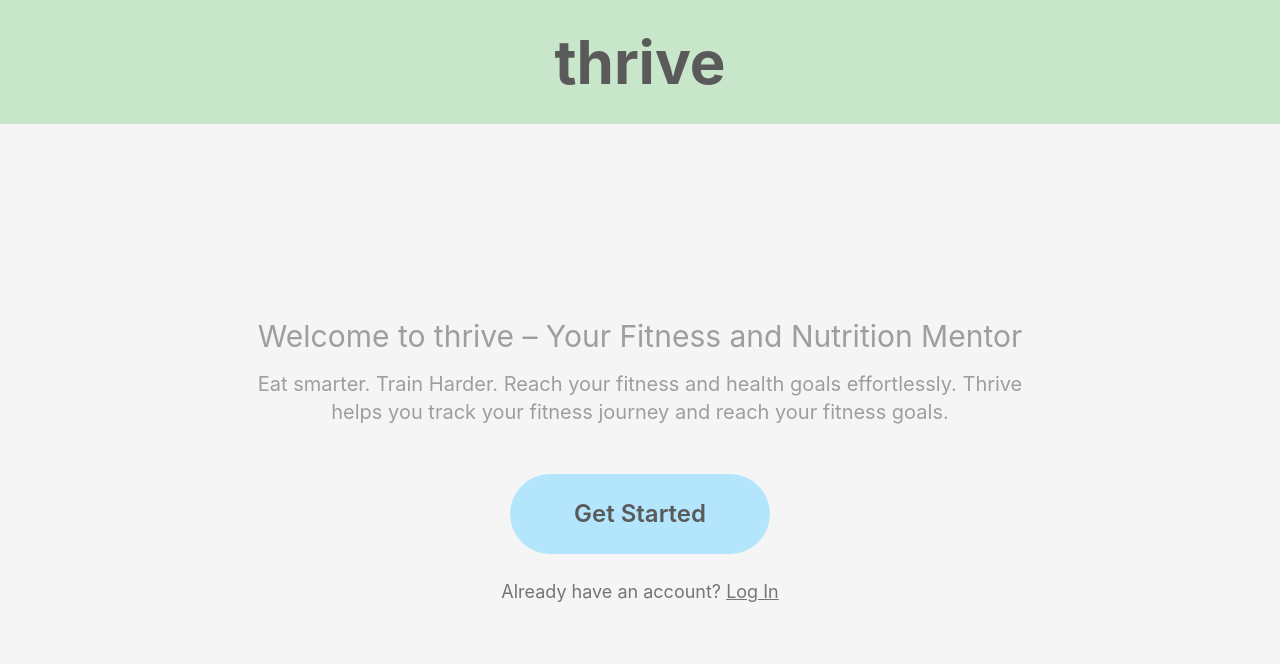
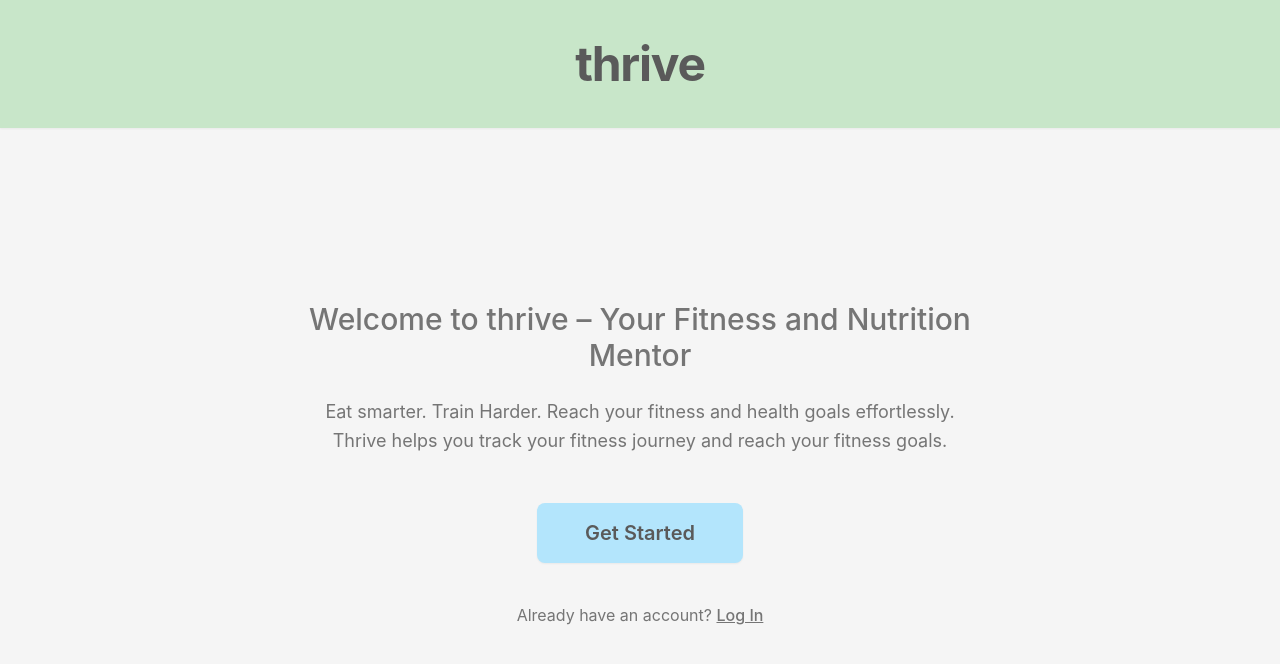
Before and after one commit to AlgoAlvin/ThriveFit, a Next.js app: page / in a window 1280 px wide. Shown: the top 664 px of the page. Built offline with nearby package versions, Linux system fonts and the light colour scheme.

Commit message:
changed landing page

```diff
--- a/app/page.js
+++ b/app/page.js
@@ -3,36 +3,44 @@ import Link from 'next/link';
 
 export default function LandingPage() {
   return (
-    <div className="min-h-screen flex flex-col">
+    <div className="min-h-screen flex flex-col bg-[#F5F5F5]">
       {/* Header */}
-      <div className="bg-[#C8E6C9] py-8">
-        <h1 className="text-center text-6xl font-bold text-[#5A5A5A]">thrive</h1>
-      </div>
+      <header className="bg-[#C8E6C9] py-10 shadow-sm">
+        <h1 className="text-center text-5xl font-bold text-[#5A5A5A] tracking-tight">
+          thrive
+        </h1>
+      </header>
 
       {/* Main Content */}
-      <div className="flex-1 bg-[#F5F5F5] flex flex-col items-center justify-center px-8">
-        <h2 className="text-3xl text-[#9E9E9E] text-center mb-4">
+      <main className="flex-1 flex flex-col items-center justify-center p-6">
+        <div className="max-w-2xl w-full text-center flex flex-col items-center gap-y-6">
+          <h2 className="text-3xl font-medium text-[#757575]">
             Welcome to thrive – Your Fitness and Nutrition Mentor
           </h2>
-        <p className="text-xl text-[#9E9E9E] text-center mb-12 max-w-3xl">
-          Eat smarter. Train Harder. Reach your fitness and health goals effortlessly.
-          Thrive helps you track your fitness journey and reach your fitness goals.
+
+          <p className="text-lg text-[#757575] leading-relaxed">
+            Eat smarter. Train Harder. Reach your fitness and health goals
+            effortlessly. Thrive helps you track your fitness journey and reach
+            your fitness goals.
           </p>
 
           {/* Call to Action Buttons */}
+          <div className="mt-6">
             <Link href="/signup">
-          <button className="bg-[#B3E5FC] hover:bg-[#81D4FA] text-[#5A5A5A] text-2xl font-semibold px-16 py-6 rounded-full mb-6 transition">
+              <button className="bg-[#B3E5FC] hover:bg-[#81D4FA] text-[#5A5A5A] text-xl font-semibold px-12 py-4 rounded-lg shadow-sm">
                 Get Started
               </button>
             </Link>
+          </div>
 
-        <p className="text-[#757575] text-lg">
+          <p className="text-[#757575] text-base mt-4">
             Already have an account?{' '}
-          <Link href="/login" className="underline hover:text-[#5A5A5A]">
+            <Link href="/login" className="underline hover:text-[#5A5A5A] font-medium">
               Log In
             </Link>
           </p>
         </div>
+      </main>
     </div>
   );
 }
```
Lines whose indentation alone changed are shown as unchanged.
